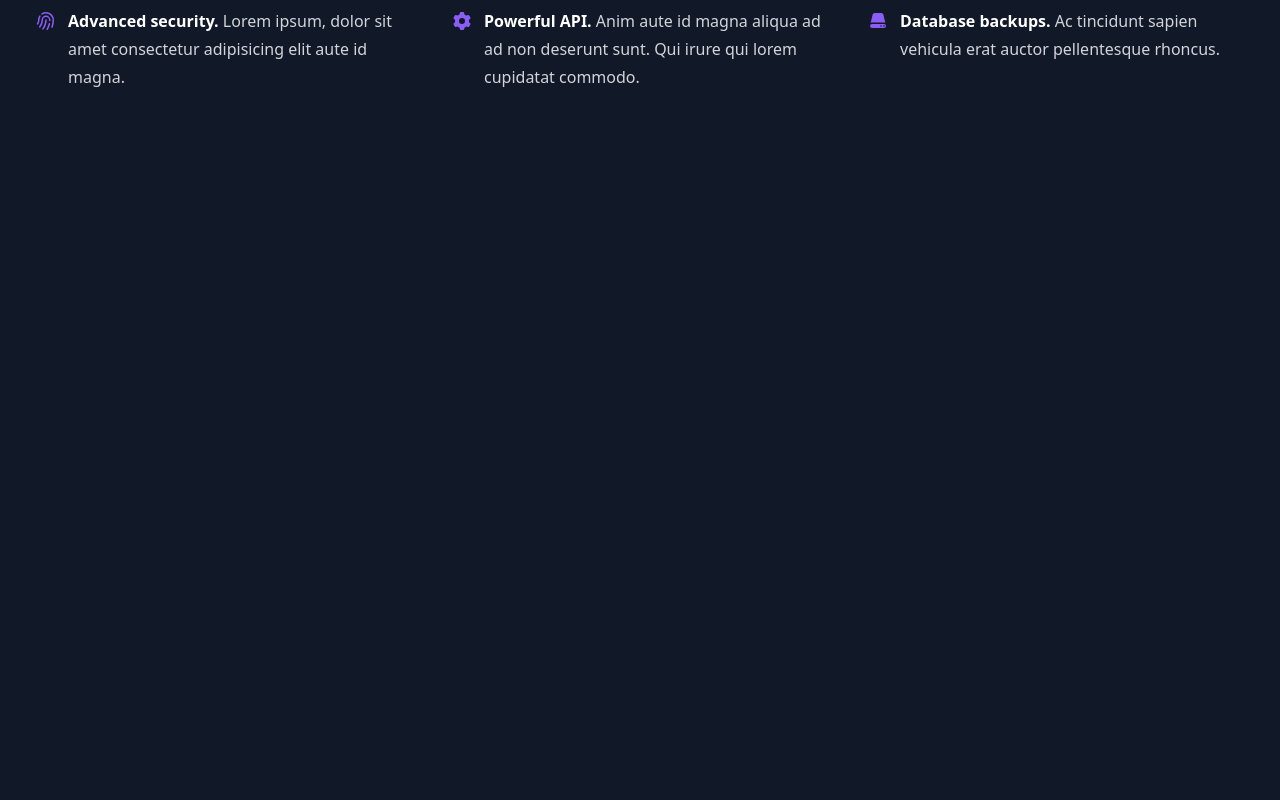
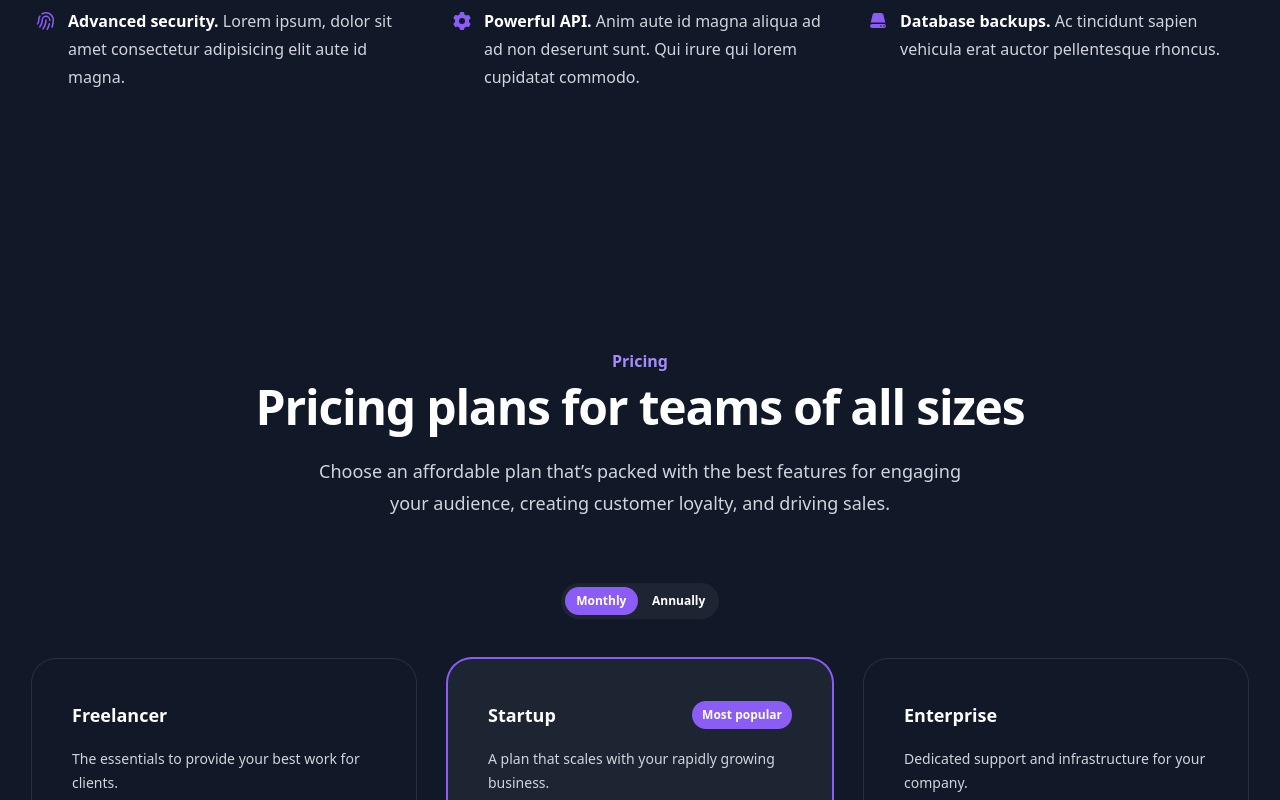
Before and after one commit to mac-eth/blockrecipes, a Next.js app: page / in a window 1280 px wide. Shown: the part 2000-2800 px from the top of the page. Before the commit the page ends 2219 px from the top, so only its background shows below. Built offline with nearby package versions, Linux system fonts and the light colour scheme.

Commit message:
Feat: Pricing

```diff
--- a/src/app/page.tsx
+++ b/src/app/page.tsx
@@ -1,6 +1,7 @@
 import Features from "@/components/features";
 import Hero from "@/components/hero";
 import Navbar from "@/components/navbar";
+import Pricing from "@/components/pricing";
 
 export default function Home() {
   return (
@@ -8,6 +9,7 @@
       <Navbar />
       <Hero />
       <Features />
+      <Pricing />
     </div>
   );
 }
--- a/src/components/hero.tsx
+++ b/src/components/hero.tsx
@@ -6,6 +6,35 @@
 const Hero: React.FC = () => {
   return (
     <div className="relative isolate overflow-hidden bg-gray-900 h-screen">
+      <svg
+        className="absolute inset-0 -z-10 h-full w-full stroke-white/10 [mask-image:radial-gradient(100%_100%_at_top_right,white,transparent)]"
+        aria-hidden="true"
+      >
+        <defs>
+          <pattern
+            id="983e3e4c-de6d-4c3f-8d64-b9761d1534cc"
+            width={200}
+            height={200}
+            x="50%"
+            y={-1}
+            patternUnits="userSpaceOnUse"
+          >
+            <path d="M.5 200V.5H200" fill="none" />
+          </pattern>
+        </defs>
+        <svg x="50%" y={-1} className="overflow-visible fill-gray-800/20">
+          <path
+            d="M-200 0h201v201h-201Z M600 0h201v201h-201Z M-400 600h201v201h-201Z M200 800h201v201h-201Z"
+            strokeWidth={0}
+          />
+        </svg>
+        <rect
+          width="100%"
+          height="100%"
+          strokeWidth={0}
+          fill="url(#983e3e4c-de6d-4c3f-8d64-b9761d1534cc)"
+        />
+      </svg>
       <div
         className="absolute left-[calc(50%-4rem)] top-10 -z-10 transform-gpu blur-3xl sm:left-[calc(50%-18rem)] lg:left-48 lg:top-[calc(50%-30rem)] xl:left-[calc(50%-24rem)]"
         aria-hidden="true"
--- a/src/components/navbar.tsx
+++ b/src/components/navbar.tsx
@@ -16,19 +16,11 @@
 
 const Navbar: React.FC = () => {
   const [mobileMenuOpen, setMobileMenuOpen] = useState(false);
-  const [headerTransparent, setHeaderTransparent] = useState(true);
   const [scrollProgress, setScrollProgress] = useState(0);
 
   useEffect(() => {
     const handleScroll = () => {
-      const scrollYThreshold = 100;
       const scrollY = window.scrollY;
-
-      if (scrollY > scrollYThreshold) {
-        setHeaderTransparent(false);
-      } else {
-        setHeaderTransparent(true);
-      }
 
       const scrollHeight =
         document.documentElement.scrollHeight -
@@ -46,12 +38,10 @@
 
   return (
     <header
-      className={`bg-gray-900 fixed z-40 top-0 inset-x-0 duration-500 ${
-        headerTransparent ? "bg-transparent" : "bg-black/20 backdrop-blur-md"
-      }`}
+      className={`absolute z-40 top-0 inset-x-0 duration-500 bg-transparent`}
     >
       <div
-        className="absolute bottom-0 h-1 w-full bg-violet-600"
+        className="fixed top-0 h-1 w-full bg-violet-700"
         style={{ width: `${scrollProgress}%` }}
       />
 
--- /dev/null
+++ b/src/components/pricing.tsx
@@ -0,0 +1,179 @@
+"use client";
+
+import type { Frequency, Tier } from "@/types";
+
+import { CheckIcon } from "@heroicons/react/20/solid";
+import { RadioGroup } from "@headlessui/react";
+import React from "react";
+import { useState } from "react";
+
+const frequencies: Frequency[] = [
+  { value: "monthly", label: "Monthly", priceSuffix: "/month" },
+  { value: "annually", label: "Annually", priceSuffix: "/month" },
+];
+
+const tiers: Tier[] = [
+  {
+    name: "Freelancer",
+    id: "tier-freelancer",
+    href: "#",
+    price: { monthly: 15, annually: 14 },
+    description: "The essentials to provide your best work for clients.",
+    features: [
+      "5 products",
+      "Up to 1,000 subscribers",
+      "Basic analytics",
+      "48-hour support response time",
+    ],
+    mostPopular: false,
+  },
+  {
+    name: "Startup",
+    id: "tier-startup",
+    href: "#",
+    price: { monthly: 30, annually: 28 },
+    description: "A plan that scales with your rapidly growing business.",
+    features: [
+      "25 products",
+      "Up to 10,000 subscribers",
+      "Advanced analytics",
+      "24-hour support response time",
+      "Marketing automations",
+    ],
+    mostPopular: true,
+  },
+  {
+    name: "Enterprise",
+    id: "tier-enterprise",
+    href: "#",
+    price: { monthly: 48, annually: 40 },
+    description: "Dedicated support and infrastructure for your company.",
+    features: [
+      "Unlimited products",
+      "Unlimited subscribers",
+      "Advanced analytics",
+      "1-hour, dedicated support response time",
+      "Marketing automations",
+      "Custom reporting tools",
+    ],
+    mostPopular: false,
+  },
+];
+
+function classNames(...classes: string[]) {
+  return classes.filter(Boolean).join(" ");
+}
+
+const Pricing: React.FC = () => {
+  const [frequency, setFrequency] = useState(frequencies[0]);
+
+  return (
+    <div className="bg-gray-900 py-24 sm:py-32">
+      <div className="mx-auto max-w-7xl px-6 lg:px-8">
+        <div className="mx-auto max-w-4xl text-center">
+          <h2 className="text-base font-semibold leading-7 text-violet-400">
+            Pricing
+          </h2>
+          <p className="mt-2 text-4xl font-bold tracking-tight text-white sm:text-5xl">
+            Pricing plans for teams of&nbsp;all&nbsp;sizes
+          </p>
+        </div>
+        <p className="mx-auto mt-6 max-w-2xl text-center text-lg leading-8 text-gray-300">
+          Choose an affordable plan that’s packed with the best features for
+          engaging your audience, creating customer loyalty, and driving sales.
+        </p>
+        <div className="mt-16 flex justify-center">
+          <RadioGroup
+            value={frequency}
+            onChange={setFrequency}
+            className="grid grid-cols-2 gap-x-1 rounded-full bg-white/5 p-1 text-center text-xs font-semibold leading-5 text-white"
+          >
+            <RadioGroup.Label className="sr-only">
+              Payment frequency
+            </RadioGroup.Label>
+            {frequencies.map((option) => (
+              <RadioGroup.Option
+                key={option.value}
+                value={option}
+                className={({ checked }) =>
+                  classNames(
+                    checked ? "bg-violet-500" : "",
+                    "cursor-pointer rounded-full px-2.5 py-1"
+                  )
+                }
+              >
+                <span>{option.label}</span>
+              </RadioGroup.Option>
+            ))}
+          </RadioGroup>
+        </div>
+        <div className="isolate mx-auto mt-10 grid max-w-md grid-cols-1 gap-8 lg:mx-0 lg:max-w-none lg:grid-cols-3">
+          {tiers.map((tier) => (
+            <div
+              key={tier.id}
+              className={classNames(
+                tier.mostPopular
+                  ? "bg-white/5 ring-2 ring-violet-500"
+                  : "ring-1 ring-white/10",
+                "rounded-3xl p-8 xl:p-10"
+              )}
+            >
+              <div className="flex items-center justify-between gap-x-4">
+                <h3
+                  id={tier.id}
+                  className="text-lg font-semibold leading-8 text-white"
+                >
+                  {tier.name}
+                </h3>
+                {tier.mostPopular ? (
+                  <p className="rounded-full bg-violet-500 px-2.5 py-1 text-xs font-semibold leading-5 text-white">
+                    Most popular
+                  </p>
+                ) : null}
+              </div>
+              <p className="mt-4 text-sm leading-6 text-gray-300">
+                {tier.description}
+              </p>
+              <p className="mt-6 flex items-baseline gap-x-1">
+                <span className="text-4xl font-bold tracking-tight text-white">
+                  ${tier.price[frequency.value]}
+                </span>
+                <span className="text-sm font-semibold leading-6 text-gray-300">
+                  {frequency.priceSuffix}
+                </span>
+              </p>
+              <a
+                href={tier.href}
+                aria-describedby={tier.id}
+                className={classNames(
+                  tier.mostPopular
+                    ? "bg-violet-500 text-white shadow-sm hover:bg-violet-400 focus-visible:outline-violet-500"
+                    : "bg-white/10 text-white hover:bg-white/20 focus-visible:outline-white",
+                  "mt-6 block rounded-md py-2 px-3 text-center text-sm font-semibold leading-6 focus-visible:outline focus-visible:outline-2 focus-visible:outline-offset-2"
+                )}
+              >
+                Buy plan
+              </a>
+              <ul
+                role="list"
+                className="mt-8 space-y-3 text-sm leading-6 text-gray-300 xl:mt-10"
+              >
+                {tier.features.map((feature) => (
+                  <li key={feature} className="flex gap-x-3">
+                    <CheckIcon
+                      className="h-6 w-5 flex-none text-white"
+                      aria-hidden="true"
+                    />
+                    {feature}
+                  </li>
+                ))}
+              </ul>
+            </div>
+          ))}
+        </div>
+      </div>
+    </div>
+  );
+};
+
+export default Pricing;
--- /dev/null
+++ b/src/types/index.d.ts
@@ -0,0 +1,20 @@
+export class Frequency {
+  value: "monthly" | "annually";
+  label: "Monthly" | "Annually";
+  priceSuffix: "/month" | "/year";
+}
+
+export class Price {
+  monthly: number;
+  annually: number;
+}
+
+export class Tier {
+  name: string;
+  id: string;
+  href: string;
+  price: Price;
+  description: string;
+  features: string[];
+  mostPopular: boolean;
+}
```
